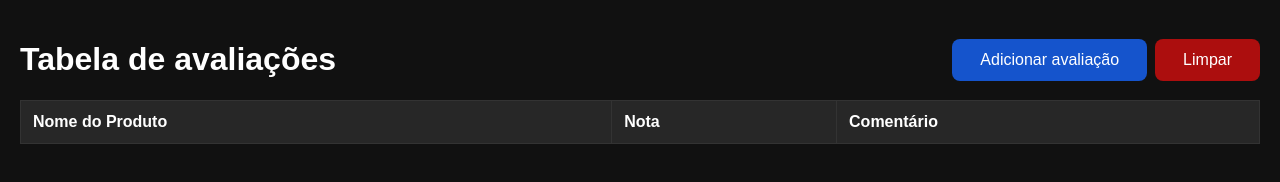
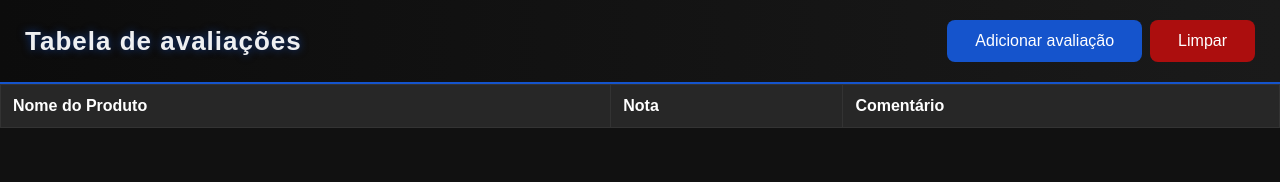
Before and after one commit to irenanlima17-boop/Front-end-frameWorks, a plain HTML site: page home.html in a window 1280 px wide. Drawn offline with Linux system fonts and the light colour scheme.

Commit message:
style fix

```diff
--- a/homeStyle.css
+++ b/homeStyle.css
@@ -3,15 +3,36 @@
      background: #111;
      color: white;
      margin: 0;
-     padding: 20px;
  }
 
  .header {
-     flex-direction: row;
      width: 100%;
      display: flex;
      align-items: center;
      justify-content: space-between;
+
+     padding: 20px 25px;
+
+     background: linear-gradient(90deg, #0c0c0c, #1a1a1a);
+     border-bottom: 2px solid #1554CC;
+
+     box-shadow: 0px 4px 12px rgba(0, 0, 0, 0.35);
+
+     font-family: "Arial", sans-serif;
+
+     /* 🔥 Correção do corte */
+     box-sizing: border-box;
+     flex-wrap: wrap;
+     overflow: visible;
+ }
+
+ .header h1 {
+     margin: 0;
+     font-size: 26px;
+     font-weight: 600;
+     letter-spacing: 1px;
+     color: #ffffffee;
+     text-shadow: 0px 0px 8px rgba(21, 84, 204, 0.6);
  }
 
  .buttons {
@@ -28,13 +49,6 @@
  }
 
 
- .addReview:active {
-     background-color: #1949a0;
-     padding: 12px 28px;
-     border-color: #FFFFFF;
-     border-radius: 8px;
- }
-
  table {
      width: 100%;
      border-collapse: collapse;
@@ -47,8 +61,6 @@
      padding: 12px;
      text-align: left;
      vertical-align: top;
-
-     /* quebra de linha */
      white-space: pre-wrap;
      word-break: break-word;
  }
@@ -61,7 +73,6 @@
      width: auto;
  }
 
- /* overlay */
  .overlay {
      position: fixed;
      inset: 0;
@@ -79,9 +90,6 @@
      opacity: 1;
      pointer-events: auto;
  }
-
-
- /* modal */
 
 
  .modal-box {
```
